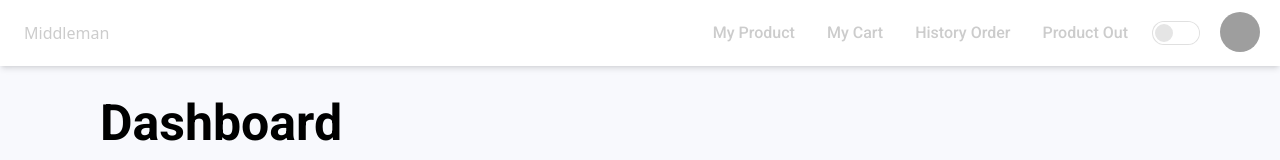
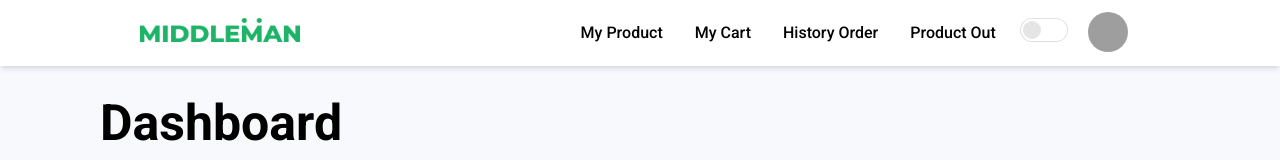
Before and after one commit to mirzavic4869/middleman, a Next.js app: page / in a window 1280 px wide. Shown: the top 160 px of the page. Built offline with nearby package versions, Linux system fonts and the light colour scheme; grey boxes are pictures that could not be loaded.

Commit message:
fixing navbar & add logo

```diff
--- a/components/Navbar.jsx
+++ b/components/Navbar.jsx
@@ -1,5 +1,8 @@
 /* eslint-disable @next/next/no-img-element */
 import React from "react";
+import Image from "next/dist/client/image";
+
+import logo from "../assets/logo.png";
 
 function Navbar() {
   return (
@@ -7,15 +10,31 @@ function Navbar() {
       {/* <div className="drawer">
         <input id="my-drawer-3" type="checkbox" className="drawer-toggle" />
         <div className="drawer-content flex flex-col"> */}
-      <div className="w-full navbar bg-white shadow-md">
-        <div className="flex-none lg:hidden">
+      <div className="w-full navbar bg-white shadow-md text-black flex justify-around">
+        <div>
+          <div className="flex lg:hidden items-center">
             <label htmlFor="my-drawer-3" className="btn btn-square btn-ghost">
-            <svg xmlns="http://www.w3.org/2000/svg" fill="none" viewBox="0 0 24 24" className="inline-block w-6 h-6 stroke-current">
-              <path strokeLinecap="round" strokeLinejoin="round" strokeWidth={2} d="M4 6h16M4 12h16M4 18h16"></path>
+              <svg
+                xmlns="http://www.w3.org/2000/svg"
+                fill="none"
+                viewBox="0 0 24 24"
+                className="inline-block w-6 h-6 stroke-current"
+              >
+                <path
+                  strokeLinecap="round"
+                  strokeLinejoin="round"
+                  strokeWidth={2}
+                  d="M4 6h16M4 12h16M4 18h16"
+                ></path>
               </svg>
             </label>
           </div>
-        <div className="flex-1 px-2 mx-2">Middleman</div>
+          <div className="w-20 md:w-40">
+            <Image src={logo} />
+          </div>
+        </div>
+        {/* <div className="flex-1 px-2 mx-2">Middleman</div> */}
+        <div>
           <div className="flex-none hidden lg:block">
             <ul className="menu menu-horizontal font-Roboto font-medium">
               <li>
@@ -41,7 +60,10 @@ function Navbar() {
                 <img src="https://placeimg.com/80/80/people" alt="avatar" />
               </div>
             </label>
-          <ul tabIndex={0} className="mt-3 p-2 shadow menu menu-compact dropdown-content bg-base-100 rounded-box w-52 font-Roboto font-medium">
+            <ul
+              tabIndex={0}
+              className="mt-3 p-2 shadow menu menu-compact dropdown-content bg-base-100 rounded-box w-52 font-Roboto font-medium"
+            >
               <li>
                 <a>My Profile</a>
               </li>
@@ -49,6 +71,7 @@ function Navbar() {
                 <a>Sign Out</a>
               </li>
             </ul>
+          </div>
         </div>
       </div>
       {/* </div>
```
Lines whose indentation alone changed are shown as unchanged.
